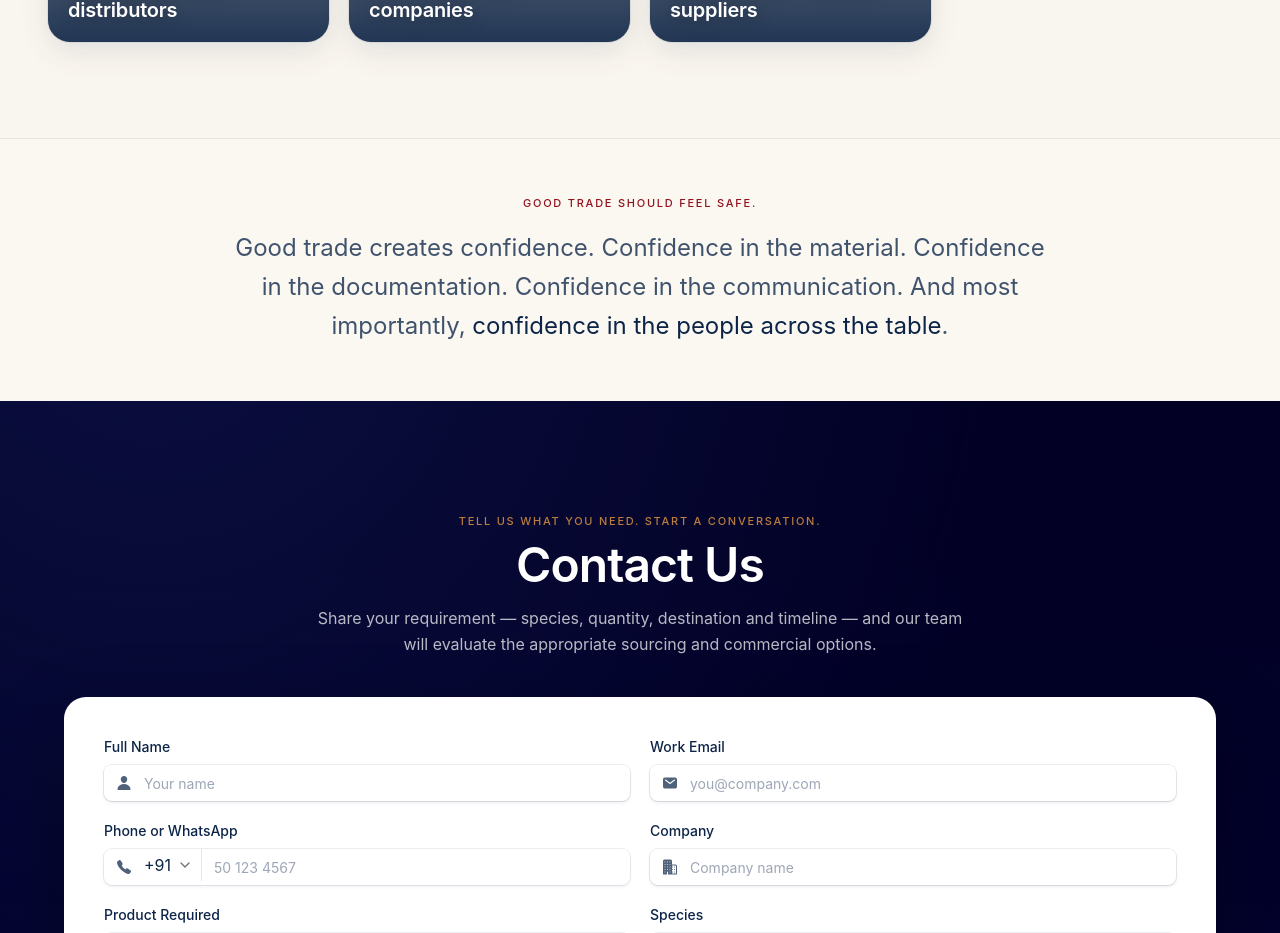
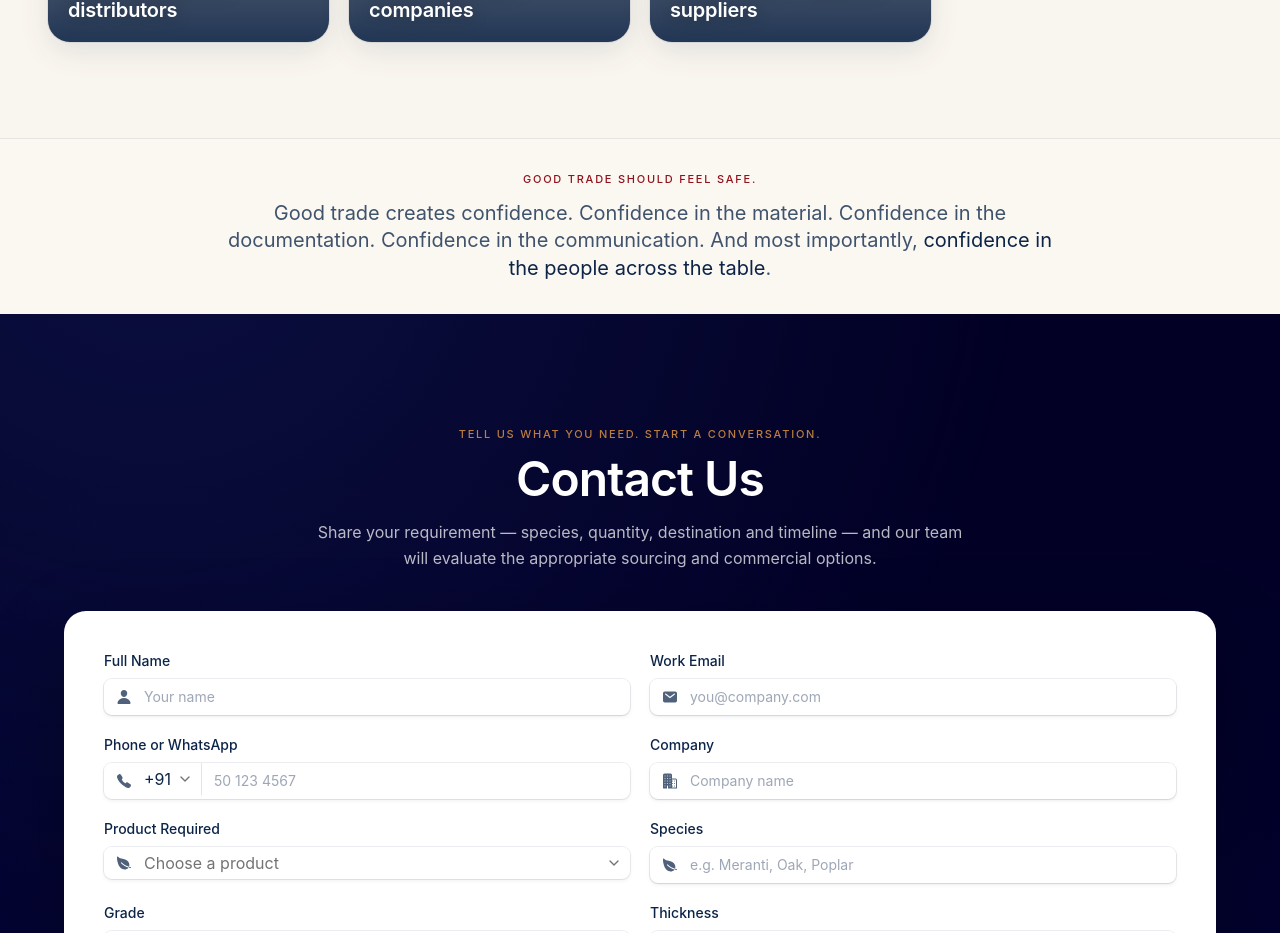
Before and after one commit to mintmoremarketing/venturescape, a React (Vite) app: page / in a window 1280 px wide. Shown: the part 10420-11353 px from the top of the page. Built offline with nearby package versions, Linux system fonts and the light colour scheme; grey boxes are pictures that could not be loaded.

Commit message:
Philosophy section: tighter overall spacing
Section padding trimmed to py-6 md:py-8, eyebrow-to-body margin
reduced, body copy dropped to text-lg md:text-xl with tighter desktop
leading so the block flows compactly into the footer.

Co-Authored-By: Claude Opus 4.7 <noreply@anthropic.com>

```diff
--- a/src/components/site/venturescape-philosophy.tsx
+++ b/src/components/site/venturescape-philosophy.tsx
@@ -2,7 +2,7 @@ import { motion } from "framer-motion";
 
 export default function VenturescapePhilosophy() {
   return (
-    <section className="w-full py-10 md:py-14">
+    <section className="w-full py-6 md:py-8">
       <motion.div
         initial={{ opacity: 0, y: 20 }}
         whileInView={{ opacity: 1, y: 0 }}
@@ -10,10 +10,10 @@ export default function VenturescapePhilosophy() {
         transition={{ duration: 0.7 }}
         className="mx-auto max-w-4xl px-5 text-center md:px-8"
       >
-        <p className="mb-4 text-[11px] font-medium uppercase tracking-[0.16em] text-[#91121D]">
+        <p className="mb-2 text-[11px] font-medium uppercase tracking-[0.16em] text-[#91121D] md:mb-3">
           Good Trade Should Feel Safe.
         </p>
-        <p className="text-xl leading-relaxed text-[#0C2448]/78 md:text-2xl md:leading-relaxed">
+        <p className="text-lg leading-relaxed text-[#0C2448]/78 md:text-xl md:leading-snug">
           Good trade creates confidence. Confidence in the material.
           Confidence in the documentation. Confidence in the communication. And
           most importantly,{" "}
```
